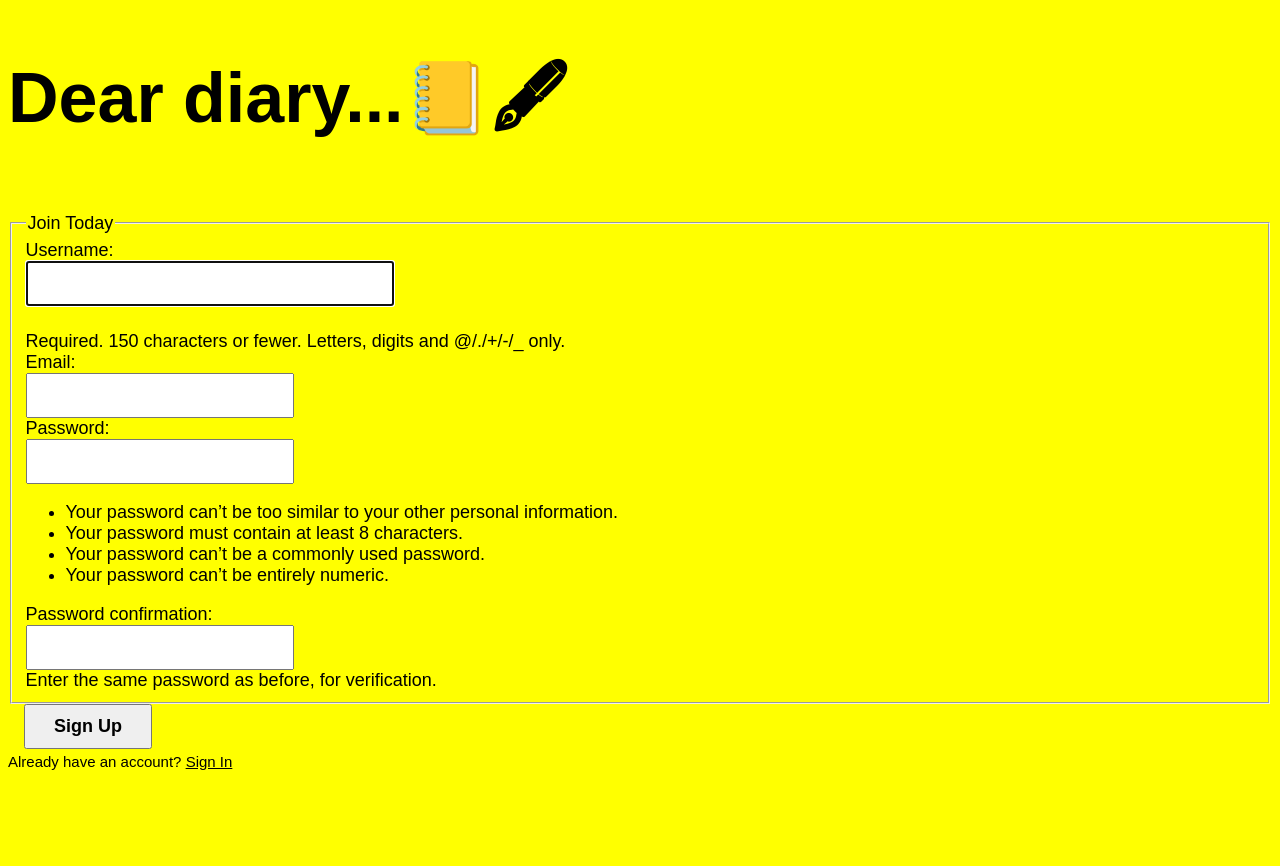
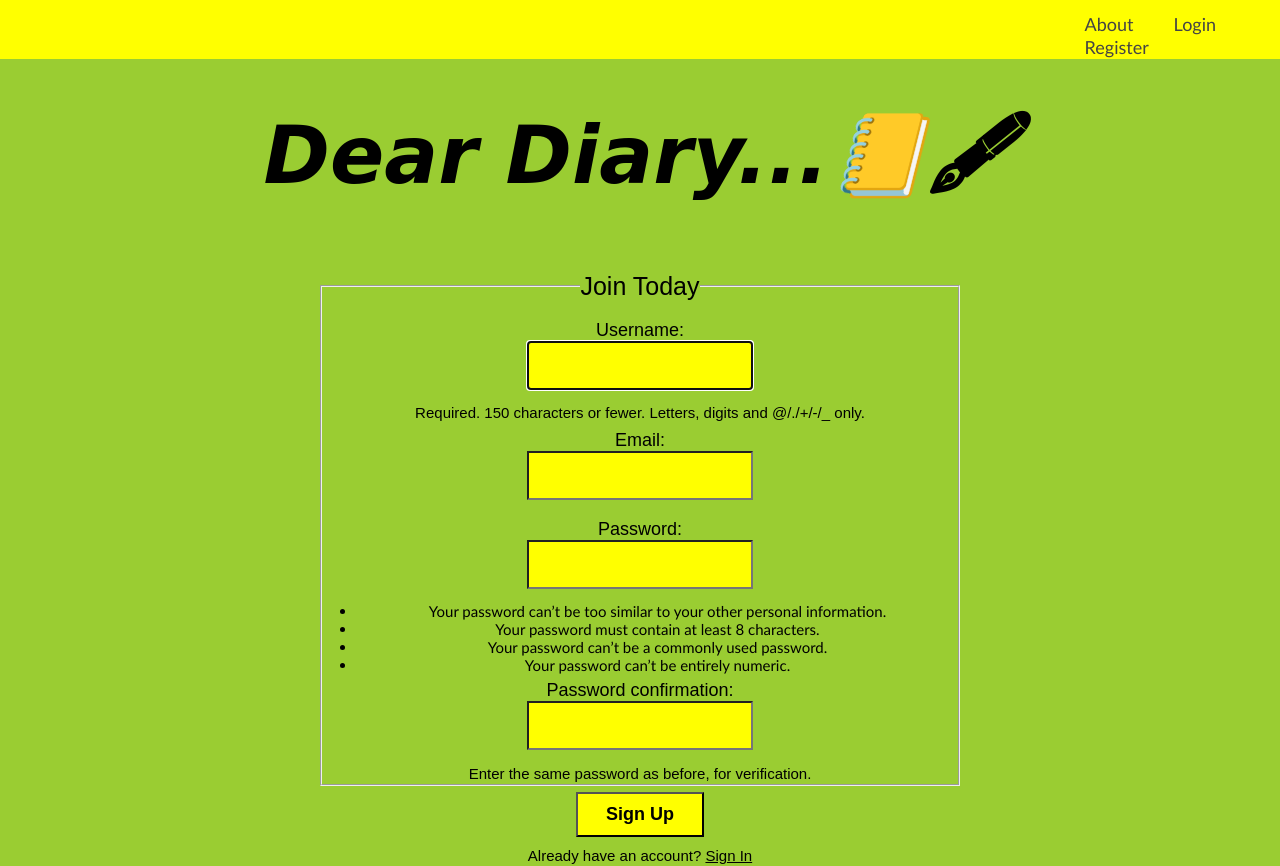
Before and after one commit to Techead24/DearDiary, a Django app: page /register/ in a window 1280 px wide. Before the commit the page ends 770 px from the top, so only its background shows below. Run offline with Django 4.2, Linux system fonts and the light colour scheme.

Commit message:
Done!- styles complete

```diff
--- a/diary/static/css/diary.css
+++ b/diary/static/css/diary.css
@@ -1,32 +1,46 @@
 * {
-    box-sizing: border-box;
+    /* box-sizing: border-box; */
+    margin:0;
+    padding:0;
+
 }
 
 
 body{
     font-family: sans-serif;
     font-size: 18px;
-    background-color:yellow;
+    background-color:yellowgreen;
+    background-repeat: no-repeat;
+    background-size: cover;
+    /* position: sticky; */
+    overflow: auto;
+    /* width: 100%; */
+    height: 100vh;
 }
 
 /* LOGIN PAGE */
 
 .title{
-    font-size: 70px;
-    /* text-align: center; */
+    font-size: 80px;
+    margin-top:3%;
+    text-align: center;
+    font-family:cursive;
+    font-style: italic;
 
 }
 
-#id_username, #id_password{
+#id_username, #id_password, #id_email, #id_password1, #id_password2{
     width: 30%;
     margin-bottom:2%;
 }
+
 
 
 #login-btn{
     margin-top:2%;
     margin-bottom: 2%;
     padding:0;
+    background-color:yellow;
 }
 
 
@@ -38,6 +52,10 @@ body{
 
 .content_section{
     width:40%;
+    /* padding-left: 1%; */
+    text-align: center;
+    margin-left: 30%;
+    margin-top: 5%;
 }
 
 
@@ -57,17 +75,26 @@ body{
     bottom:86%;
 }
 
+/* #entry-title, #datetime {
+    font-size: 25x;
+    margin: 5;
+    display: inline-block;
+    padding: 0.7rem 1rem;
+    vertical-align: top;
+    font-family: sans-serif;
 
-
+} */
 
 
 a {
     color: inherit;
 }
+
 a:hover {
     opacity: 0.7;
 }
 
+/* title */
 h1 {
     font-size: 2.8em;
 }
@@ -76,6 +103,8 @@ h1 a {
     text-decoration: none;
 }
 
+
+/* entrylist items */
 h2, h3 {
     font-size: 1.4em;
     margin: 0;
@@ -85,7 +114,10 @@ h2, h3 {
 }
 
 h2 {
-    background-color: aquamarine;
+    background-color: lightseagreen;
+    font-family: Calibri;
+    margin-left: 1%;
+    margin-top:1%;
 }
 
 .mark {
@@ -99,13 +131,14 @@ article {
     margin-bottom: 0.5rem;
 }
 
-p {
+/* any paragraph */
+/* p {
     font-size: 1.2em;
     padding-left: 1rem;
     line-height: 1.3em;
     max-width: 36rem;
     color: dimgray;
-}
+} */
 
 em {
     font-style: normal;
@@ -124,16 +157,20 @@ input {
     font-size: inherit;
     min-height: 2.5em;
     padding: 0 1rem;
+    background-color: yellow;
 }
 
 input[type="text"],
 textarea {
     width: 100%;
+    text-align: center;
+
 }
 
 textarea {
     padding: 0.5rem 1rem;
     font-family: sans-serif;
+    text-align: center;
 }
 
 button,
@@ -151,8 +188,156 @@ input[type="submit"] {
     background-color: lightsalmon;
 }
 
+/* mine */
+#logout-msg{
+    color: black;
+    font-size: 25px;
+    margin-right: 100px;
+}
 
-.logout-bttn{
-    background-color:aqua;
-    padding-left: 80%;
+.login-again{
+    padding-left:1%;
 }
+
+
+
+
+/* NAV BAR */
+
+#nav-items{
+    margin-left:82%;
+    padding:0;
+    padding-top: 1%;
+
+}
+
+#nav-items li {
+    display: inline;
+  }
+
+#nav-items li, li {
+    margin-left: 35px;
+  }
+
+#nav-items li a {
+    color: #444;
+    text-decoration: none;
+  }
+
+nav{
+    overflow: hidden;
+    background-color:yellow;
+    width: 100%;
+    background-repeat: no-repeat;
+    /* position:fixed; */
+    padding: 0%;
+    margin: 0;
+    list-style: none;
+
+}
+
+.entry-form {
+    text-align:center;
+    padding-top: 2%;
+}
+
+ #id_title, #id_content{
+    text-align:center;
+    width:50%;
+}
+
+#id_content{
+    padding-bottom: 10%;
+}
+
+#logout-msg{
+    padding-top: 5%;
+    font-size: 30px;
+}
+
+.border-top.pt-3{
+    margin-top:5%;
+}
+
+/* ABOUT */
+#about-page{
+    padding-top:3%;
+    font-size:40px;
+    padding-bottom: 2%;
+    text-align: center;
+    font-family: Calibri;
+}
+
+
+#intro{
+    margin-left: 1%;
+
+}
+
+h3{
+    font-family: Calibri;
+
+}
+
+#summary-title{
+    padding-top: 3%;
+    font-family: Calibri;
+}
+
+
+
+p{
+    margin-bottom:1%;
+    margin-left:1%;
+    font-family:Calibri;
+    color: black;
+}
+
+ul li{
+    font-family: Calibri;
+}
+
+
+#entry-detail-body{
+    margin-top: 3%;
+    font-size: 20px;
+    font-family:Calibri;
+    background-color:bisque;
+    margin-right:2%;
+}
+
+
+.content_section_register{
+    width:50%;
+    text-align: center;
+    margin-left: 25%;
+    margin-top: 3%;
+
+}
+
+.helptext{
+    font-size:15px;
+}
+
+#join-today{
+    font-size:25px;
+    bottom: 40%;
+    margin-bottom:2%;
+}
+
+label{
+    margin-top:1%;
+}
+
+#signup-btn{
+    margin-top:1%;
+    background-color:yellow;
+}
+
+.already-have-acc{
+    margin-top:1%
+}
+
+#addentry{
+    background-color: yellow;
+}
--- a/diary/templates/entries/base.html
+++ b/diary/templates/entries/base.html
@@ -8,12 +8,33 @@
     <link rel="stylesheet" href="{% static 'css/diary.css' %}">
 </head>
 
+
+
     <body class="background">
-    <h1 class="title"><a href="{% url 'entry-list' %}">Dear diary...📒🖋</a></h1>
+
+        <nav class='navigation'>
+            <ul id="nav-items">
+                <li><a href="{% url 'about-page' %}">About</a></li>
+                {% if user.is_authenticated %}
+                <li><a class="profile" href="{% url 'profile' %}">Profile</a></li>
+                <li ><a class="logout" href="{% url 'logout' %}">Logout</a></li>
+                {% else %}
+                <li><a class="login" href="{% url 'login' %}">Login</a></li>
+                <li><a class="register" href="{% url 'register' %}">Register</a></li>
+                {% endif %}
+
+            </ul>
+        </nav>
+
+        <h1 class="title"><a href="{% url 'entry-list' %}">Dear Diary...📒🖋</a></h1>
+
+
+        <!-- <p id = 'about-btn'><a href= "{% url 'about-page' %}">About</a></p> -->
+
             <div class = "navbar-nav">
                 {% if user.is_authenticated %}
-            <button class = 'logout-btn'><a class="logout" href="{% url 'logout' %}">Logout</a></button>
-            <button class = 'profile-btn'><a class="profile" href="{% url 'profile' %}">Profile</a></button>
+                <!-- <button class = 'logout-btn'><a class="logout" href="{% url 'logout' %}">Logout</a></button> -->
+                <!-- <button class = 'profile-btn'><a class="profile" href="{% url 'profile' %}">Profile</a></button> -->
 
                 {% else %}
                 <!-- <button class="login-reg-btn"><a class="login" href="{% url 'login' %}">Loginn</a></button> -->
--- a/diary/templates/entries/entry_detail.html
+++ b/diary/templates/entries/entry_detail.html
@@ -2,9 +2,9 @@
 
 {% block content %}
     <article>
-        <h2>{{ entry.title }}</h2>
+        <h2 id="entry-detail" >{{ entry.title }}</h2>
         <!-- <h2>{{ entry.date_created|date:'Y-m-d H:i' }}</h2> -->
-        <p>{{ entry.content }}</p>
+        <p id="entry-detail-body">{{ entry.content }}</p>
     </article>
     <p>
         <a id = 'edit' href="{% url 'entry-update' entry.id %}">✍️ Edit</a>
--- a/diary/templates/entries/entry_list.html
+++ b/diary/templates/entries/entry_list.html
@@ -2,9 +2,9 @@
 
 {% block content %}
 
-    <article>
+    <article id = 'addy'>
         <!-- <h2 class="mark">{% now "Y-m-d H:i" %}</em></h2> -->
-        <a styl href="{% url 'entry-create' %}"><button id='addentry'>Add new entry</button></a>
+        <a id = 'add' href="{% url 'entry-create' %}"><button id='addentry'>Add new entry</button></a>
     </article>
 
     {% for entry in entry_list %}
--- a/diary/templates/entries/entry_update_form.html
+++ b/diary/templates/entries/entry_update_form.html
@@ -1,5 +1,6 @@
 {% extends "entries/base.html" %}
 {% block content %}
+    <div class="entry-form">
     <form method="post">
         {% csrf_token %}
         {{ form.as_p }}
@@ -13,5 +14,6 @@
         <a href="{% url 'entry-list' %}">
             <button>Cancel</button>
         </a>
+    </div>
     {% endif %}
 {% endblock %}
--- a/users/templates/users/logout.html
+++ b/users/templates/users/logout.html
@@ -1,8 +1,9 @@
 {% extends "entries/base.html" %}
 {% block content %}
-    <h2>You have been logged out!</h2>
+    <p id = 'logout-msg'>See you later! 😉👋🏾</p>
+
     <div class="border-top pt-3">
-        <a class="ml-2" href="{%url 'login' %}">Login again?</a></small>
+        <a class="login-again" href="{%url 'login' %}">Login again?</a></small>
     </div>
 
 {% endblock content %}
--- a/users/templates/users/profile.html
+++ b/users/templates/users/profile.html
@@ -1,4 +1,7 @@
 {% extends "entries/base.html" %}
 {% block content %}
-    <h1>{{user.username}}</h1>
+    <h1 id = "profilename"> Hi {{user.username}} 😄!</h1>
+
+    <img src="person_icon.jpg" alt="icon of a person">
+
 {% endblock content %}
--- a/users/templates/users/register.html
+++ b/users/templates/users/register.html
@@ -1,18 +1,18 @@
 {% extends "entries/base.html" %}
 {% block content %}
-    <div class="content section">
+    <div class="content_section_register">
         <form method="post">
             {%csrf_token%}
             <fieldset class ="form-group">
-                <legend class = "border-bottom mb-4"> Join Today</legend>
+                <legend id="join-today" class = "border-bottom mb-4"> Join Today</legend>
                 {{form}}
             </fieldset>
             <div class = "form-group2">
                 <button id="signup-btn" class = "btn btn-outline-info" type = "submit">Sign Up</button>
             </div>
         </form>
-        <div class="border-top pt-3">
-            <small class="text-muted">Already have an account? <a class="ml-2" href="{%url 'login' %}">Sign In</a></small>
+        <div class="already-have-acc">
+            <small id="have-acc" class="text-muted">Already have an account? <a class="ml-2" href="{%url 'login' %}">Sign In</a></small>
         </div>
     </div>
 {% endblock content %}
```
Also changed, not shown: diary/templates/entries/About.html (+12 -13 lines), diary/templates/entries/entry_form.html (+10 -4 lines), diary/tests/test_e2e.py (+71 -70 lines), diary/static/css/person_icon.jpg (added). Lines whose indentation alone changed are shown as unchanged.
